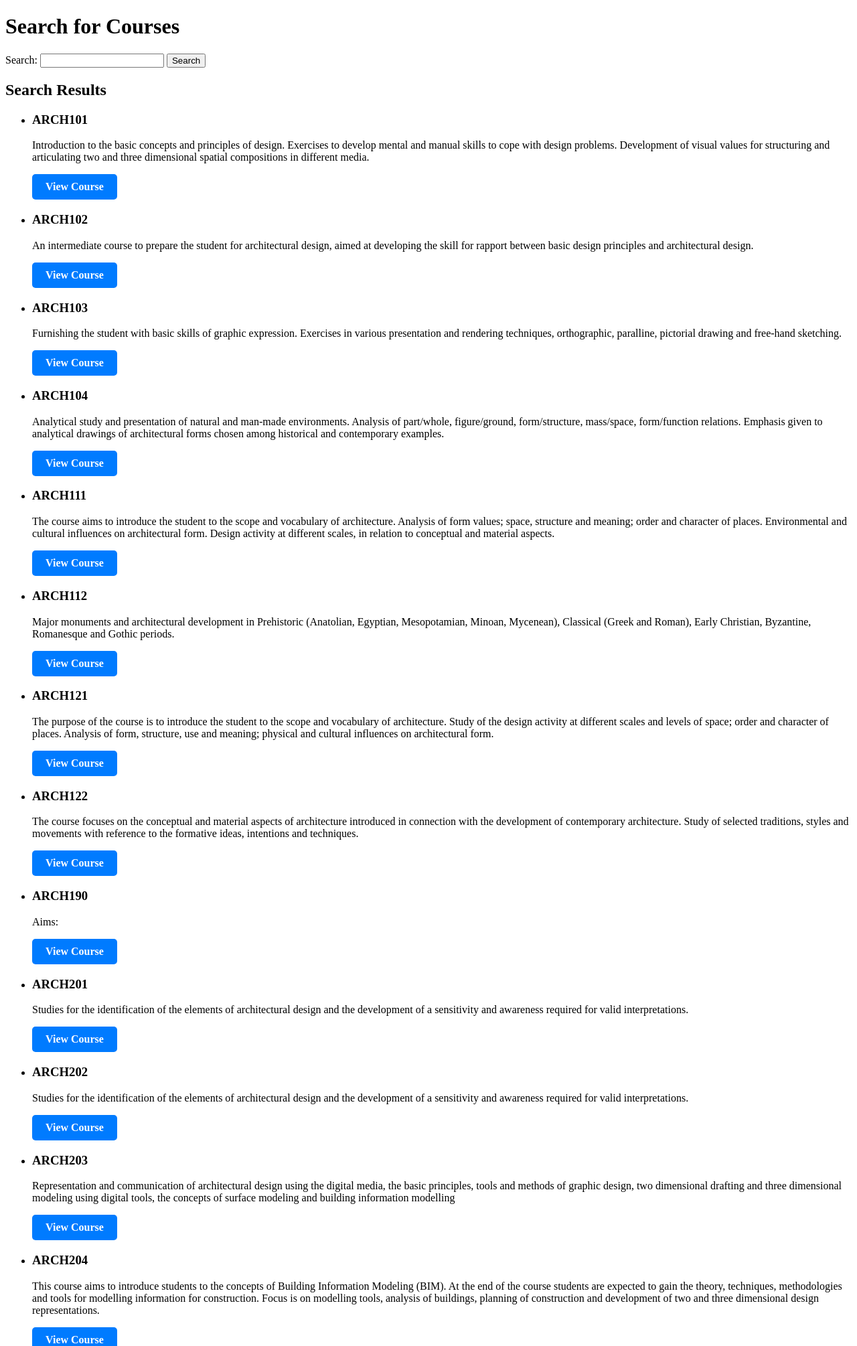
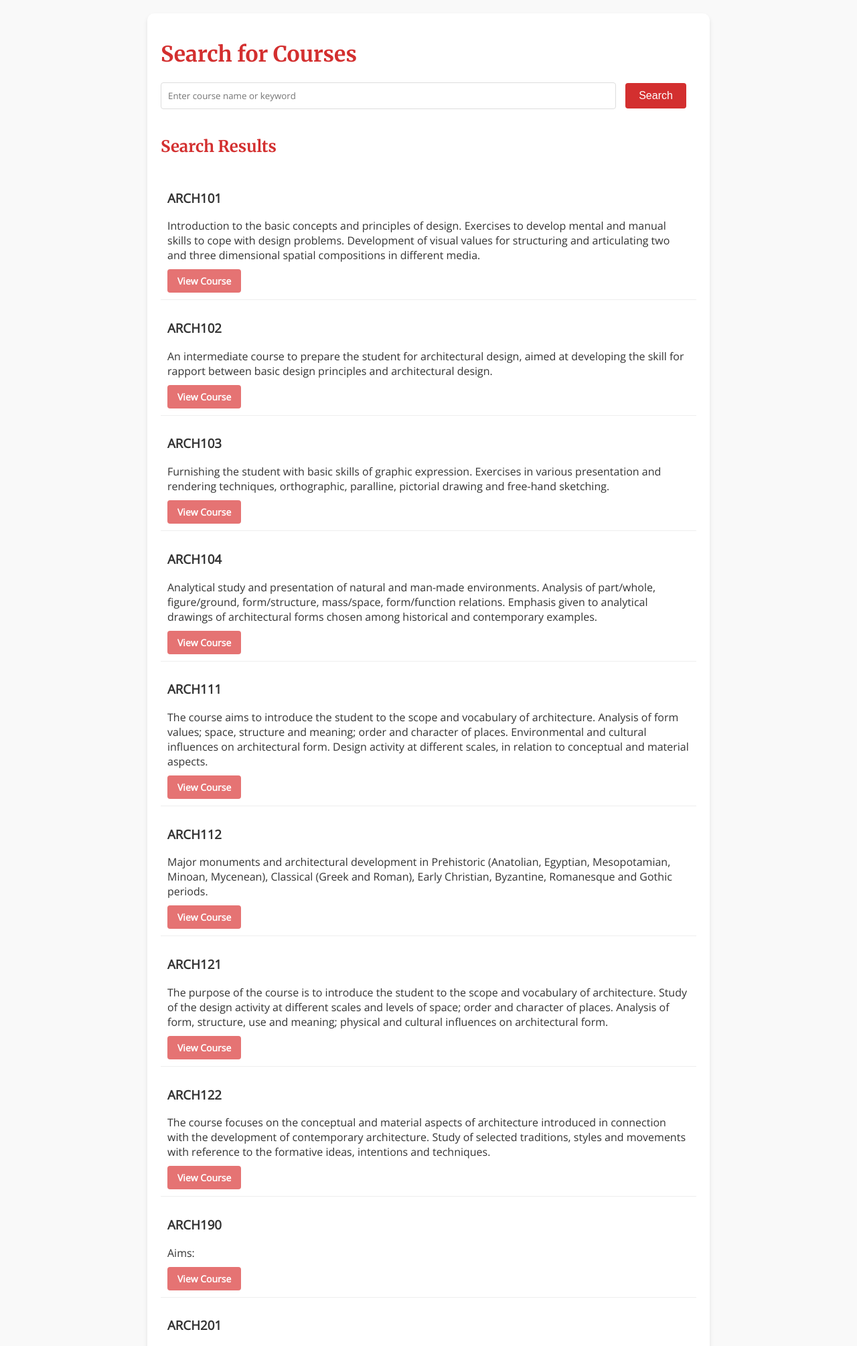
Before and after one commit to eliflali/findlecture, a Django app: template findlectureproject/findlectureapp/templates/search.html in a window 1280 px wide. Shown: the top 2010 px of the page at 67% size. Run offline with Django 4.2, Linux system fonts and the light colour scheme; the template is opened without the code that fills it: values that come from a table or form of the project are taken from there, others are empty; data comes from the database, SQL or seed files in the repository.

Commit message:
styling url fix

```diff
--- a/findlectureproject/findlectureapp/scraping.py
+++ b/findlectureproject/findlectureapp/scraping.py
@@ -26,7 +26,6 @@ def get_course_names():
 
     # First request to get cookies
     url = 'https://oibs.metu.edu.tr/cgi-bin/View_Program_Details_58/View_Program_Details_58.cgi'
-    #url = 'https://oibs2.metu.edu.tr/View_Program_Course_Details_64/main.php'
     vars = {'SubmitName': 'Submit', 'SaFormName': 'action_index__Findex_html'}
     response = session.post(url, data=vars)
     manage_cookies(session, save=True)
--- a/findlectureproject/findlectureapp/templates/search.html
+++ b/findlectureproject/findlectureapp/templates/search.html
@@ -4,27 +4,89 @@
     <meta charset="UTF-8">
     <meta name="viewport" content="width=device-width, initial-scale=1.0">
     <title>Course Search</title>
+    <link href="https://fonts.googleapis.com/css2?family=Merriweather:wght@700&family=Open+Sans&display=swap" rel="stylesheet">
     <style>
+        body {
+            font-family: 'Open Sans', sans-serif;
+            margin: 0;
+            padding: 0;
+            background-color: #f9f9f9;
+            color: #333;
+        }
+        .container {
+            max-width: 800px;
+            margin: auto;
+            padding: 20px;
+            background-color: #fff;
+            box-shadow: 0 4px 6px rgba(0,0,0,0.1);
+            border-radius: 10px;
+            margin-top: 20px;
+        }
+        h1, h2 {
+            font-family: 'Merriweather', serif;
+            color: #d32f2f;
+        }
+        ul {
+            list-style: none;
+            padding: 0;
+        }
+        ul li {
+            padding: 10px;
+            border-bottom: 1px solid #eee;
+        }
+        ul li:last-child {
+            border-bottom: none;
+        }
+        form {
+            margin-bottom: 40px;
+        }
+        input[type="text"] {
+            padding: 10px;
+            margin-right: 10px;
+            border: 1px solid #ddd;
+            border-radius: 4px;
+            box-sizing: border-box;
+            width: calc(100% - 120px);
+            font-family: 'Open Sans', sans-serif;
+        }
+        button {
+            background-color: #d32f2f;
+            color: white;
+            border: none;
+            padding: 10px 20px;
+            border-radius: 4px;
+            cursor: pointer;
+            font-size: 16px;
+            transition: background-color 0.3s ease;
+        }
+        button:hover {
+            background-color: #b71c1c;
+        }
         .btn {
             display: inline-block;
-            background-color: #007bff;
+            background-color: #e57373;
             color: white;
-            padding: 10px 20px;
+            padding: 8px 15px;
             text-decoration: none;
-            border-radius: 5px;
+            border-radius: 4px;
             font-weight: bold;
+            font-size: 14px;
+            transition: background-color 0.3s ease;
         }
         .btn:hover {
-            background-color: #0056b3;
+            background-color: #c62828;
+        }
+        p {
+            margin: 10px 0;
         }
     </style>
 </head>
 <body>
+    <div class="container">
         <h1>Search for Courses</h1>
         <!-- Search Form -->
         <form action="{% url 'search_courses' %}" method="get">
-        <label for="query">Search:</label>
-        <input type="text" id="query" name="query" required>
+            <input type="text" id="query" name="query" placeholder="Enter course name or keyword" required>
             <button type="submit">Search</button>
         </form>
 
@@ -43,5 +105,6 @@
         {% elif query %}
             <p>No results found for "{{ query }}".</p>
         {% endif %}
+    </div>
 </body>
 </html>
--- a/findlectureproject/findlectureapp/urls.py
+++ b/findlectureproject/findlectureapp/urls.py
@@ -5,5 +5,5 @@ from .views import search_courses
 
 urlpatterns = [
     path('scrape/', scrape_view, name='scrape'),
-    path('search_courses/', search_courses, name='search_courses'),
+    path('', search_courses, name='search_courses'),
 ]
--- a/findlectureproject/findlectureproject/urls.py
+++ b/findlectureproject/findlectureproject/urls.py
@@ -19,6 +19,6 @@ from django.urls import path, include
 
 urlpatterns = [
     path('admin/', admin.site.urls),
-    path('api/', include('findlectureapp.urls')),
+    path('', include('findlectureapp.urls')),
 
 ]
```
Lines whose indentation alone changed are shown as unchanged.
